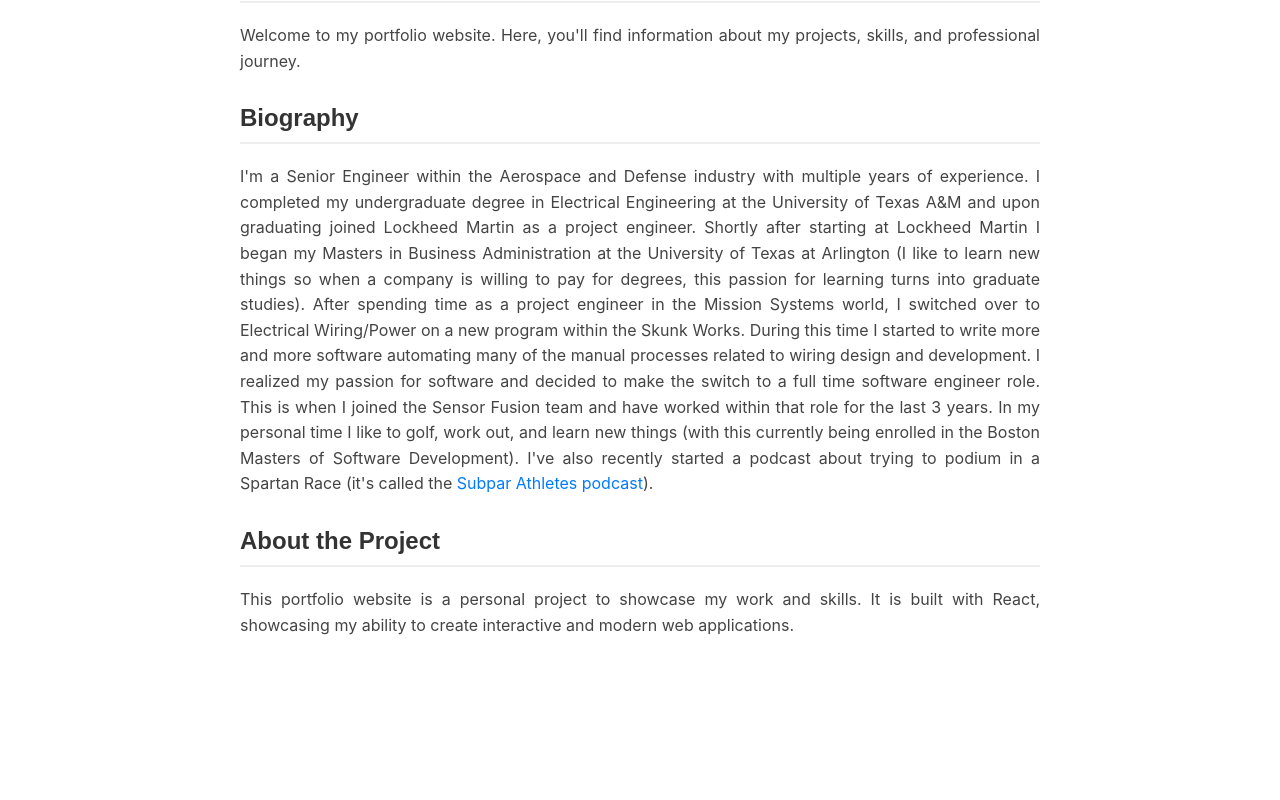
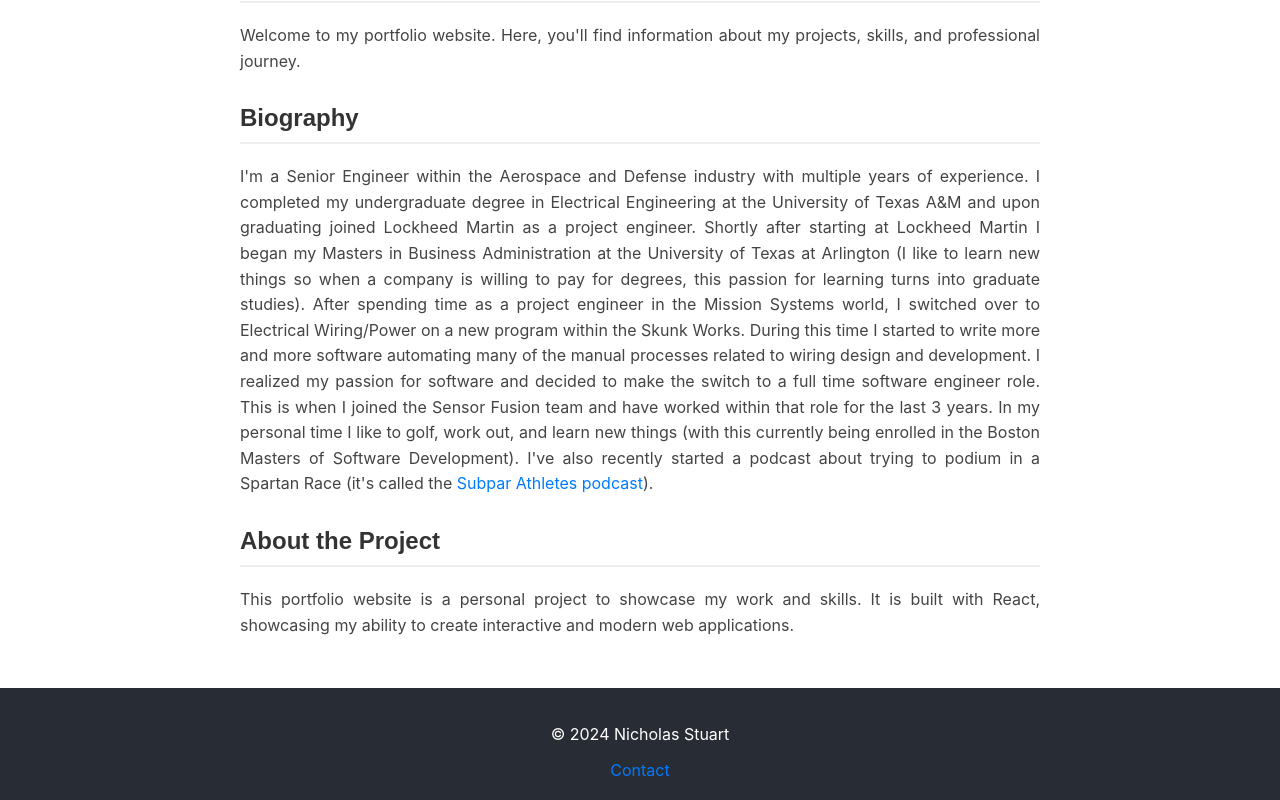
Before and after one commit to nmstuart20/portfolio-site, a React (Create React App) app in the folder portfolio-website/: page / in a window 1280 px wide. Shown: the part 342-1142 px from the top of the page. Before the commit the page ends 1030 px from the top, so only its background shows below. Built offline with nearby package versions, Linux system fonts and the light colour scheme.

Commit message:
add footer

```diff
--- a/portfolio-website/src/App.css
+++ b/portfolio-website/src/App.css
@@ -272,3 +272,10 @@ button {
 .resume-container {
   margin-top: 140px;
 }
+
+footer {
+  background-color: #282c34;
+  color: white;
+  padding: 20px;
+  text-align: center;
+}
--- a/portfolio-website/src/App.js
+++ b/portfolio-website/src/App.js
@@ -7,7 +7,7 @@ import Projects from './components/Projects';
 import Resume from './components/Resume';
 import Contact from './components/Contact';
 import Gallery from './components/Gallery';
-
+import { Link } from 'react-router-dom';
 
 class App extends React.Component {
   render() {
@@ -23,6 +23,10 @@ class App extends React.Component {
             <Route path="/contact" element={<Contact />} />
             <Route path="/gallery" element={<Gallery />} />
           </Routes>
+          <footer>
+            <p>© 2024 Nicholas Stuart</p>
+            <Link to={`/contact`}> Contact </Link>
+          </footer>
         </div>
       </Router>
     );
```
